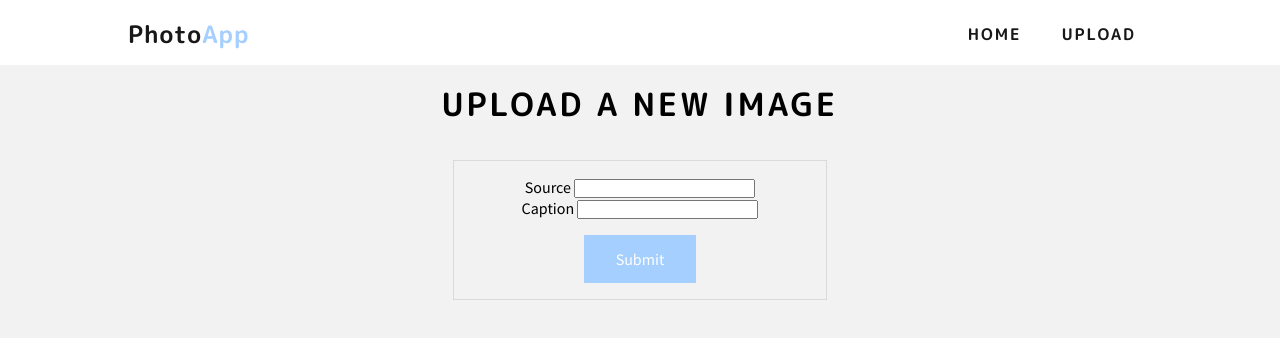
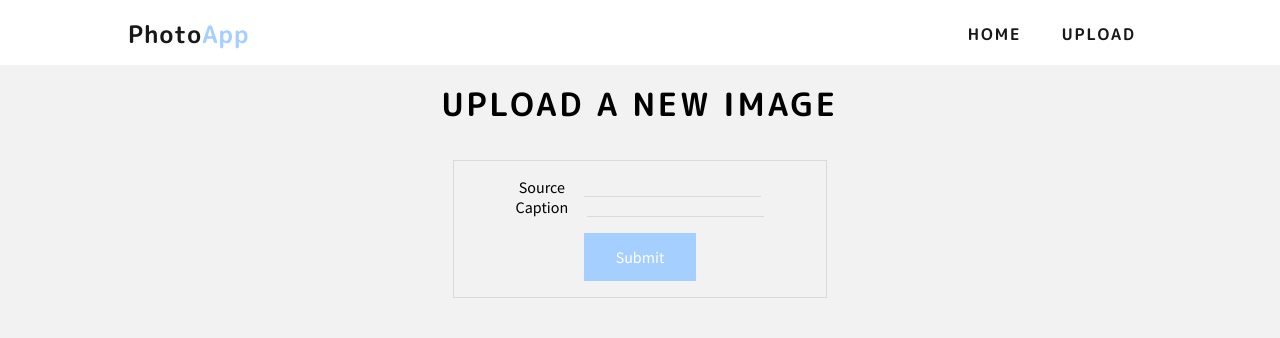
Before and after one commit to tomasmejia/angular-gallery-app, an Angular app: page /upload in a window 1280 px wide. Shown: the top 338 px of the page. Built offline with nearby package versions, Linux system fonts and the light colour scheme.

Commit message:
add input styles

```diff
--- /dev/null
+++ b/src/app/sass/components/_input.scss
@@ -0,0 +1,16 @@
+input {
+  margin-left: 1rem;
+  border: none;
+  background: none;
+  border-bottom: 1px solid $color-primary-dark;
+  &::placeholder {
+    transform: translateY(0px);
+    transition: 0.5s;
+  }
+  &:hover,
+  &:focus,
+  &:active:focus {
+    outline: none;
+    border-bottom: 1px solid $color-secondary;
+  }
+}
--- a/src/app/upload/upload.component.scss
+++ b/src/app/upload/upload.component.scss
@@ -1,6 +1,7 @@
 @import "../sass/abstracts/variables";
 @import "../sass/base/fonts";
 @import "../sass/components/button";
+@import "../sass/components/input";
 
 .container {
   margin: 1rem;
@@ -34,7 +35,7 @@
     padding: 10px;
     margin: 5px;
     color: $color-text-success;
-    border-radius: .25rem;
+    border-radius: 0.25rem;
     border: 1px solid $color-text-success-light;
     font-family: $source-sans, sans-serif;
   }
@@ -46,7 +47,7 @@
     padding: 10px;
     margin: 5px;
     border: 1px solid $color-text-failure-light;
-    border-radius: .25rem;
+    border-radius: 0.25rem;
     color: $color-text-failure;
     font-family: $source-sans, sans-serif;
   }
```
